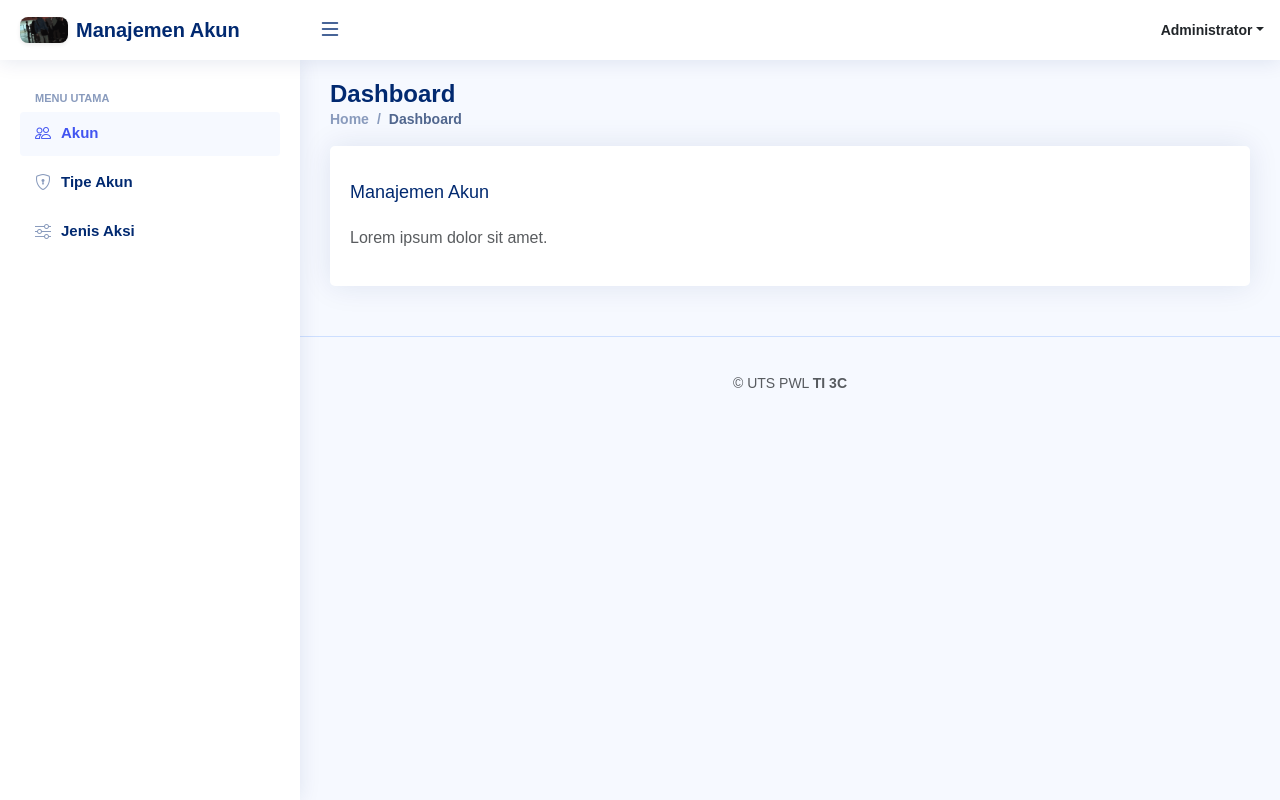
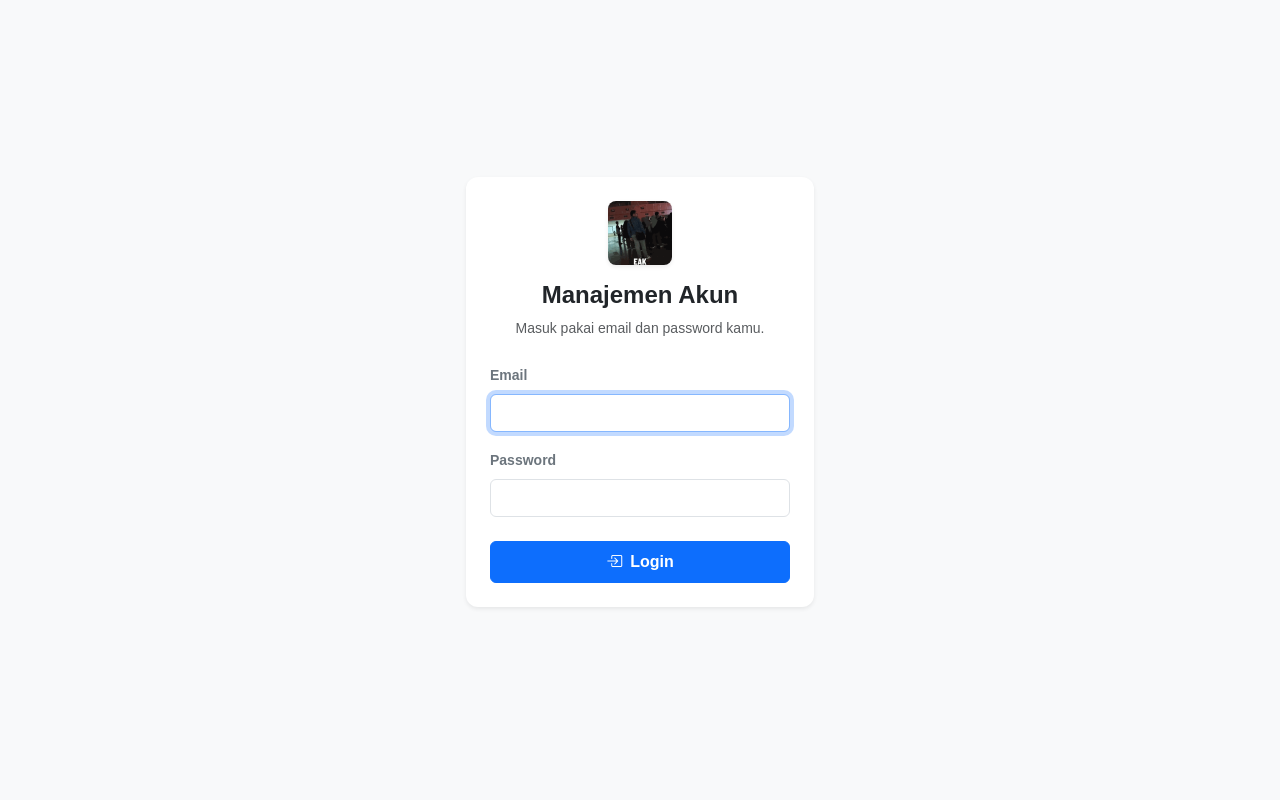
Before and after one commit to MarsXynexis/uts-pwl, a PHP site: page /views/auth/login.php in a window 1280 px wide. Run offline with PHP 8.4, Linux system fonts and the light colour scheme; some web fonts are replaced.

Commit message:
Feat: Add Auth & Session

```diff
--- a/controllers/Home.php
+++ b/controllers/Home.php
@@ -4,8 +4,10 @@ class Home extends Controller
 {
     public function index()
     {
+        $this->authCheck();
+
         $data['title'] = 'Dashboard - Manajemen Akun';
-        $data['active_menu'] = 'account';
+        $data['active_menu'] = 'dashboard';
 
         $this->view('layouts/header', $data);
         $this->view('layouts/sidebar', $data);
--- a/core/App.php
+++ b/core/App.php
@@ -10,21 +10,42 @@ class App
     {
         $url = $this->parseUrl();
 
-        if (isset($url[0]) && file_exists('controllers/' . $url[0] . '.php')) {
-            $this->controller = $url[0];
-            unset($url[0]);
+        if (isset($url[0])) {
+            if ($url[0] === 'logout') {
+                $this->controller = 'Login';
+                $this->method = 'logout';
+
+                unset($url[0]);
+
+            } else {
+                $formattedController = str_replace(' ', '', ucwords(str_replace('-', ' ', $url[0])));
+
+                if (file_exists('controllers/' . $formattedController . '.php')) {
+                    $this->controller = $formattedController;
+
+                    unset($url[0]);
+
+                } elseif (file_exists('controllers/' . $url[0] . '.php')) {
+                    $this->controller = $url[0];
+
+                    unset($url[0]);
+                }
+            }
         }
 
         if (file_exists('controllers/' . $this->controller . '.php')) {
             require_once 'controllers/' . $this->controller . '.php';
+
             $this->controller = new $this->controller;
 
             if (isset($url[1]) && method_exists($this->controller, $url[1])) {
                 $this->method = $url[1];
+
                 unset($url[1]);
             }
 
             $this->params = $url ? array_values($url) : [];
+
             call_user_func_array([$this->controller, $this->method], $this->params);
         }
     }
@@ -33,9 +54,12 @@ class App
     {
         if (isset($_GET['url'])) {
             $url = rtrim($_GET['url'], '/');
+
             $url = filter_var($url, FILTER_SANITIZE_URL);
+
             return explode('/', $url);
         }
+
         return [];
     }
 }
--- a/core/Controller.php
+++ b/core/Controller.php
@@ -5,12 +5,28 @@ class Controller
     public function view($view, $data = [])
     {
         extract($data);
+
         require_once 'views/' . $view . '.php';
     }
 
     public function model($model)
     {
         require_once 'models/' . $model . '.php';
+
         return new $model;
     }
+
+    public function redirect($url)
+    {
+        header('Location: ' . $url);
+
+        exit;
+    }
+
+    public function authCheck()
+    {
+        if (!isset($_SESSION['user'])) {
+            $this->redirect('/uts-pwl/login');
+        }
+    }
 }
--- a/index.php
+++ b/index.php
@@ -1,4 +1,8 @@
 <?php
+
+if (session_status() === PHP_SESSION_NONE) {
+    session_start();
+}
 
 require_once 'core/App.php';
 require_once 'core/Controller.php';
--- /dev/null
+++ b/views/auth/login.php
@@ -0,0 +1,78 @@
+<!DOCTYPE html>
+<html lang="id">
+<head>
+  <meta charset="utf-8">
+  <meta content="width=device-width, initial-scale=1.0" name="viewport">
+  <title><?= $data['title'] ?? 'Login'; ?></title>
+
+  <link href="/uts-pwl/assets/css/font.css" rel="stylesheet">
+  <link href="/uts-pwl/assets/vendor/bootstrap/css/bootstrap.min.css" rel="stylesheet">
+  <link href="/uts-pwl/assets/vendor/bootstrap-icons/bootstrap-icons.css" rel="stylesheet">
+  <link href="/uts-pwl/assets/css/style.css" rel="stylesheet">
+</head>
+
+<body class="bg-light">
+
+  <main>
+    <div class="container">
+
+      <section class="section register min-vh-100 d-flex flex-column align-items-center justify-content-center py-4">
+        <div class="container">
+          <div class="row justify-content-center">
+            <div class="col-lg-4 col-md-6 d-flex flex-column align-items-center justify-content-center">
+
+              <div class="card mb-3 shadow-sm border-0" style="border-radius: 12px; width: 100%; max-width: 400px;">
+                <div class="card-body p-4">
+
+                  <div class="text-center mb-4">
+                    <!-- <div class="d-inline-flex align-items-center justify-content-center bg-primary bg-opacity-10 text-primary rounded-circle mb-3" style="width: 58px; height: 58px;"><i class="bi bi-shield-check fs-2 text-primary"></i></div> -->
+
+                    <div class="d-flex justify-content-center mb-3">
+                      <img src="/uts-pwl/assets/img/eak.gif" alt="EAK" class="rounded-3 shadow-sm" style="width: 64px; height: 64px; object-fit: cover;">
+                    </div>
+
+                    <h5 class="card-title text-center p-0 fs-4 fw-bold text-dark">Manajemen Akun</h5>
+                    <p class="text-center small text-muted mb-0">Masuk pakai email dan password kamu.</p>
+                  </div>
+
+                  <?php if (!empty($data['error'])) : ?>
+                    <div class="alert alert-danger py-2 px-3 small" role="alert">
+                      <?= $data['error']; ?>
+                    </div>
+                  <?php endif; ?>
+
+                  <form class="row g-3" action="/uts-pwl/login" method="POST">
+
+                    <div class="col-12">
+                      <label for="email" class="form-label fw-semibold small text-secondary">Email</label>
+                      <input type="email" name="email" class="form-control" id="email" required autofocus>
+                    </div>
+
+                    <div class="col-12">
+                      <label for="password" class="form-label fw-semibold small text-secondary">Password</label>
+                      <input type="password" name="password" class="form-control" id="password" required>
+                    </div>
+
+                    <div class="col-12 mt-4">
+                      <button class="btn btn-primary w-100 py-2 d-flex align-items-center justify-content-center gap-2 fw-semibold" type="submit">
+                        <i class="bi bi-box-arrow-in-right"></i> Login
+                      </button>
+                    </div>
+
+                  </form>
+
+                </div>
+              </div>
+
+            </div>
+          </div>
+        </div>
+      </section>
+
+    </div>
+  </main>
+
+  <script src="/uts-pwl/assets/vendor/bootstrap/js/bootstrap.bundle.min.js"></script>
+
+</body>
+</html>
--- a/views/layouts/header.php
+++ b/views/layouts/header.php
@@ -31,7 +31,7 @@
             </li>
             <li><hr class="dropdown-divider my-1"></li>
             <li>
-              <a class="dropdown-item d-flex align-items-center text-danger py-2" href="/uts-pwl/auth/logout">
+              <a class="dropdown-item d-flex align-items-center text-danger py-2" href="/uts-pwl/logout">
                 <i class="bi bi-box-arrow-right me-2"></i>
                 <span>Logout</span>
               </a>
```
Also changed, not shown: controllers/Login.php (added, +54 -0 lines), models/Account.php (+10 -0 lines).
